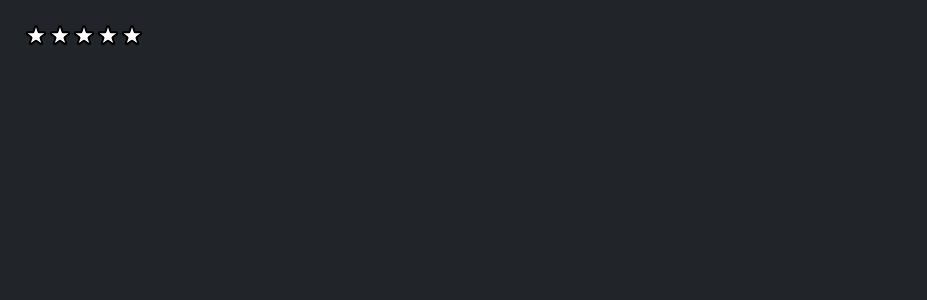
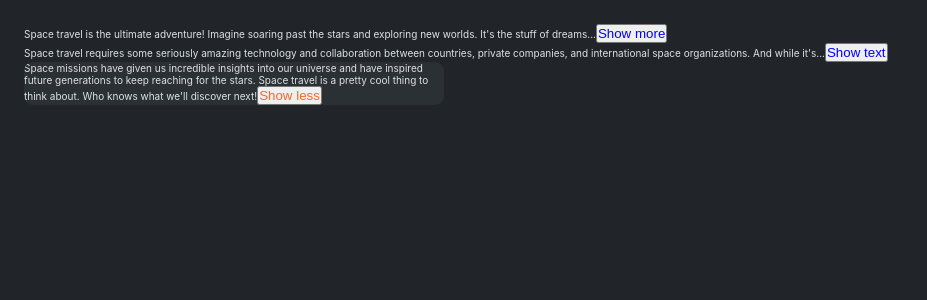
Before and after one commit to muhammaddahmadd/cine-metrics, a React (Create React App) app: page / in a window 1280 px wide. Shown: the top 300 px of the page, without its empty margins (0-927 px from the left). Built offline with nearby package versions, Linux system fonts and the light colour scheme.

Commit message:
Successfully passed the quiz

```diff
--- /dev/null
+++ b/src/App-quiz.js
@@ -0,0 +1,62 @@
+import { useState } from "react";
+
+
+export default function App() {
+  return (
+    <div>
+      <TextExpander>
+        Space travel is the ultimate adventure! Imagine soaring past the stars
+        and exploring new worlds. It's the stuff of dreams and science fiction,
+        but believe it or not, space travel is a real thing. Humans and robots
+        are constantly venturing out into the cosmos to uncover its secrets and
+        push the boundaries of what's possible.
+      </TextExpander>
+
+      <TextExpander
+        collapsedNumWords={20}
+        expandButtonText="Show text"
+        collapseButtonText="Collapse text"
+        buttonColor="#ff6622"
+      >
+        Space travel requires some seriously amazing technology and
+        collaboration between countries, private companies, and international
+        space organizations. And while it's not always easy (or cheap), the
+        results are out of this world. Think about the first time humans stepped
+        foot on the moon or when rovers were sent to roam around on Mars.
+      </TextExpander>
+
+      <TextExpander expanded={true} className="box">
+        Space missions have given us incredible insights into our universe and
+        have inspired future generations to keep reaching for the stars. Space
+        travel is a pretty cool thing to think about. Who knows what we'll
+        discover next!
+      </TextExpander>
+    </div>
+  );
+}
+
+function TextExpander({
+  children,
+  expanded = false,
+  collapsedNumWords= 20,
+  expandButtonText = "Show more",
+  collapseButtonText = "Show less",
+  buttonColor = "#ff6622",
+  className
+}) {
+  const [expand, setIsExpanded] = useState(expanded);
+
+  const trunced = children.split(" ").slice(0, collapsedNumWords).join(" ").concat("...")
+  console.log(trunced)
+
+  function Clicked(){
+    setIsExpanded(!expand)
+  }
+
+
+  return <div className={className}>
+    <p>{expand ? children : trunced}
+      <button onClick={Clicked} style={{ color: expand ? buttonColor : "blue" }}>{expand ? collapseButtonText : expandButtonText }</button>
+    </p>
+  </div>;
+}
--- a/src/index.js
+++ b/src/index.js
@@ -2,18 +2,17 @@
 import ReactDOM from 'react-dom/client';
 import './index.css';
 // import App from './App';
-import StarComp from './StarRating';
+// import StarComp from './StarRating';
+import App from './App-quiz';
 
 
 const root = ReactDOM.createRoot(document.getElementById('root'));
 root.render(
   <React.StrictMode>
-    {/* <App /> */}
-    <StarComp
-    fill = {"yellow"}
-  message = {["Poor", "Okay", "Avg", "Good", "Excellent"]
-}
-
-    />
+    <App />
+    {/* <StarComp
+      fill={"yellow"}
+      message={["Poor", "Okay", "Avg", "Good", "Excellent"]
+      } /> */}
   </React.StrictMode>
 );
```
